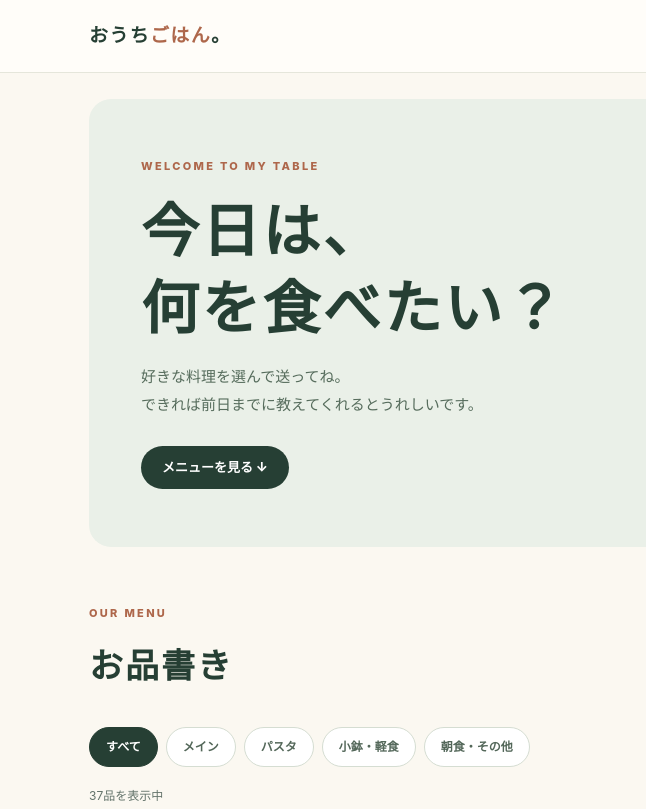
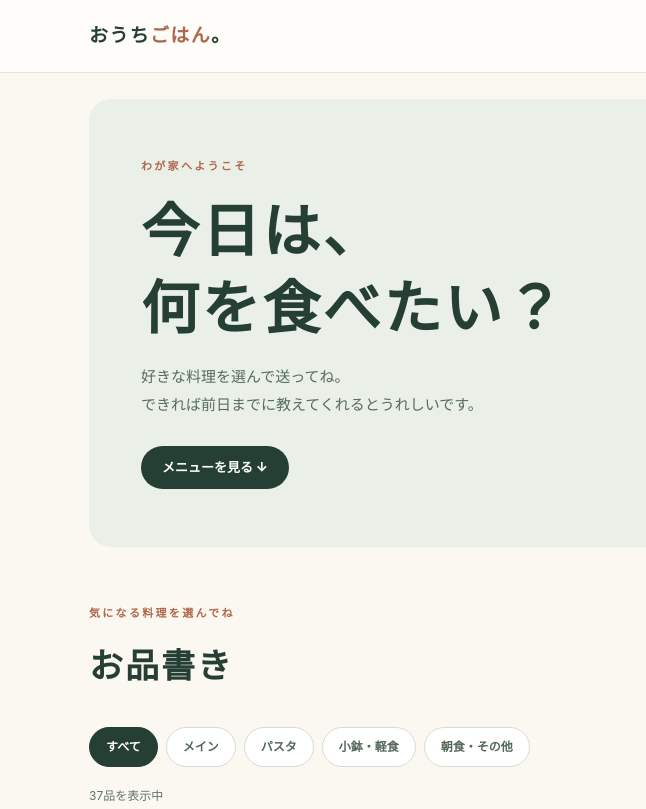
Before and after one commit to stasboi/home-guest-menu, a plain HTML site: page index.html in a window 1280 px wide. Shown: the top 809 px of the page, 0-646 px from the left. Drawn offline with Linux system fonts and the light colour scheme.

Commit message:
Complete Japanese localization and confirm static curated photo selection

```diff
--- a/index.html
+++ b/index.html
@@ -24,8 +24,8 @@ footer{border-top:1px solid var(--line);padding:22px 0 40px;font-size:12px;color
 <body>
 <header><div class="wrap head"><a class="brand" href="#top">おうち<span>ごはん</span>。</a><button id="openTop">選んだ料理 <span id="topCount">0</span></button></div></header>
 <main id="top" class="wrap">
-<section class="hero" aria-label="ご案内"><div class="hero-copy"><p class="eyebrow">WELCOME TO MY TABLE</p><h1>今日は、<br>何を食べたい？</h1><p class="lead">好きな料理を選んで送ってね。<br>できれば前日までに教えてくれるとうれしいです。</p><a class="primary" href="#menu">メニューを見る ↓</a></div><div class="hero-image"><img id="heroImg" alt="麻婆豆腐の参考写真" decoding="async"><span>写真はイメージです</span></div></section>
-<section id="menu" class="menu"><div class="section-head"><div><p class="eyebrow">OUR MENU</p><h2>お品書き</h2></div><p class="hint">全37品 · 写真は参考です</p></div>
+<section class="hero" aria-label="ご案内"><div class="hero-copy"><p class="eyebrow">わが家へようこそ</p><h1>今日は、<br>何を食べたい？</h1><p class="lead">好きな料理を選んで送ってね。<br>できれば前日までに教えてくれるとうれしいです。</p><a class="primary" href="#menu">メニューを見る ↓</a></div><div class="hero-image"><img id="heroImg" alt="麻婆豆腐の参考写真" decoding="async"><span>写真はイメージです</span></div></section>
+<section id="menu" class="menu"><div class="section-head"><div><p class="eyebrow">気になる料理を選んでね</p><h2>お品書き</h2></div><p class="hint">全37品 · 写真は参考です</p></div>
 <div class="search-tools"><div id="tabs" class="tabs" role="group" aria-label="料理のカテゴリー"><button class="tab active" data-cat="all" aria-pressed="true">すべて</button><button class="tab" data-cat="mains" aria-pressed="false">メイン</button><button class="tab" data-cat="pasta" aria-pressed="false">パスタ</button><button class="tab" data-cat="sides" aria-pressed="false">小鉢・軽食</button><button class="tab" data-cat="breakfast" aria-pressed="false">朝食・その他</button></div><input id="search" class="search" type="search" placeholder="料理をさがす" aria-label="料理を検索" autocomplete="off"></div>
 <p id="count" class="count"></p><div id="grid" class="grid"></div></section>
 </main>
```
